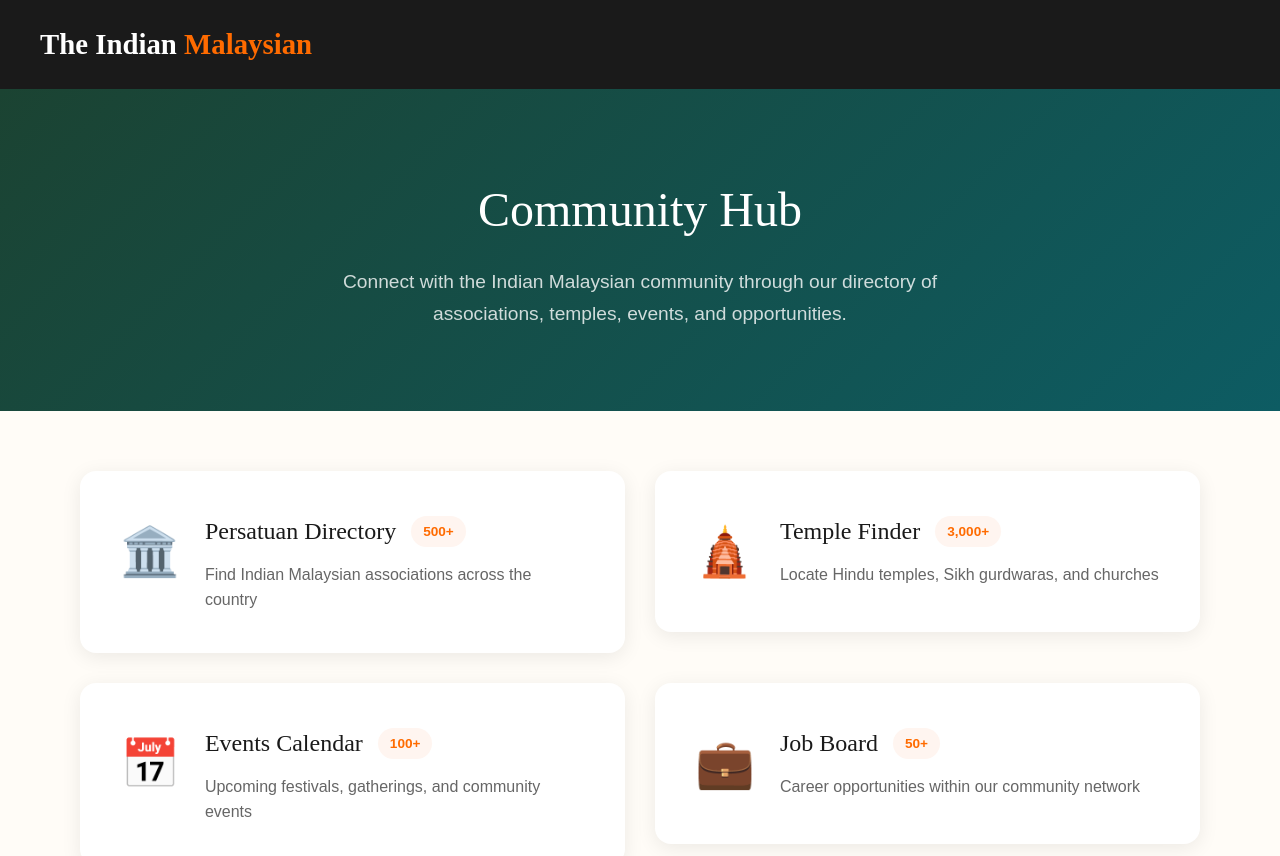
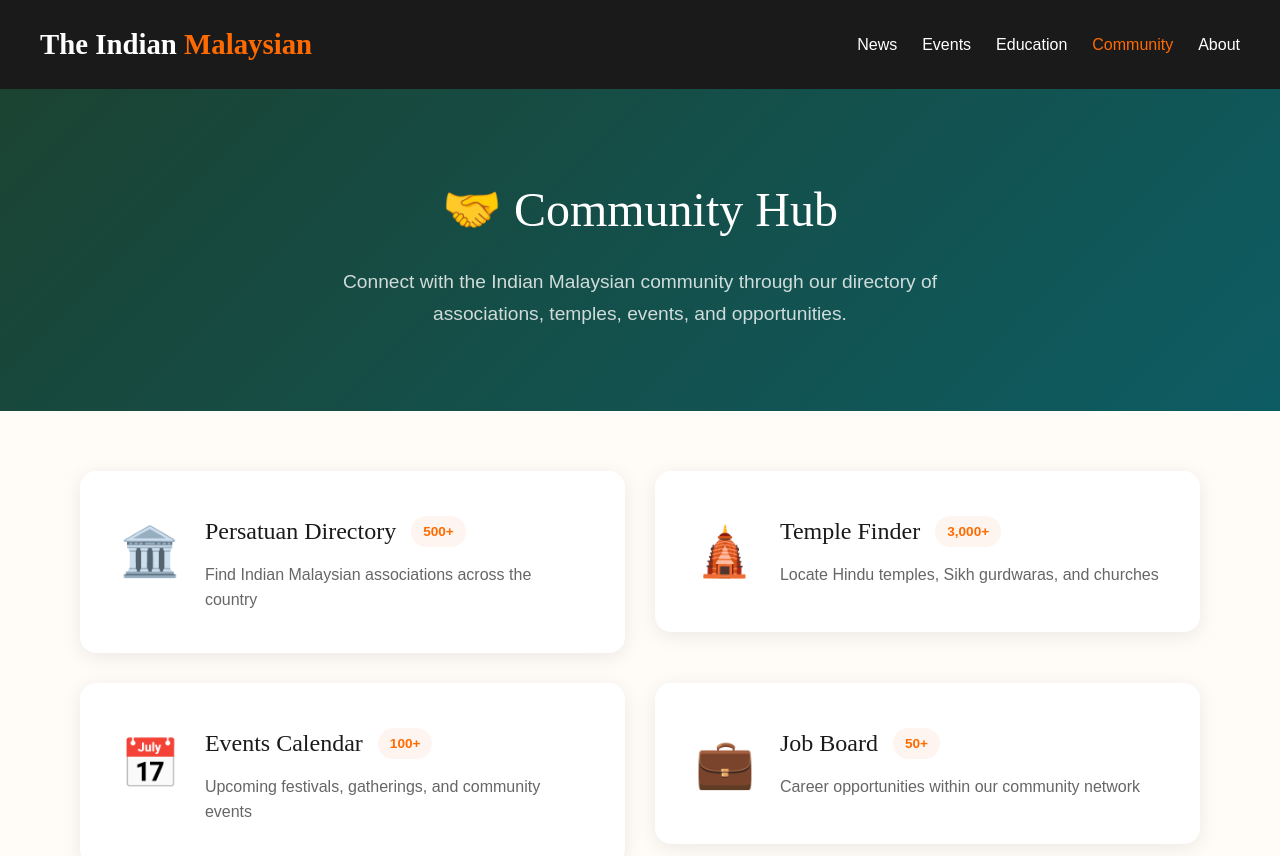
Before and after one commit to riquezajoven12-beep/the-indian-malaysian-asia, a Next.js app: page /community in a window 1280 px wide. Shown: the top 856 px of the page. Built offline with nearby package versions, Linux system fonts and the light colour scheme.

Commit message:
Update page.tsx

```diff
--- a/src/app/community/page.tsx
+++ b/src/app/community/page.tsx
@@ -10,18 +10,25 @@ export default function CommunityPage() {
 
   return (
     <div style={{ minHeight: '100vh', background: '#FFFCF7' }}>
-      {/* Header */}
+      {/* Header with Navigation */}
       <header style={{ background: '#1A1A1A', padding: '20px 40px' }}>
         <div style={{ maxWidth: '1400px', margin: '0 auto', display: 'flex', justifyContent: 'space-between', alignItems: 'center' }}>
           <Link href="/" style={{ fontFamily: "'Playfair Display', serif", fontSize: '1.8rem', fontWeight: 800, color: 'white', textDecoration: 'none' }}>
             The Indian <span style={{ color: '#FF6B00' }}>Malaysian</span>
           </Link>
+          <nav style={{ display: 'flex', gap: '25px' }}>
+            <Link href="/news" style={{ color: 'white', textDecoration: 'none' }}>News</Link>
+            <Link href="/events" style={{ color: 'white', textDecoration: 'none' }}>Events</Link>
+            <Link href="/education" style={{ color: 'white', textDecoration: 'none' }}>Education</Link>
+            <Link href="/community" style={{ color: '#FF6B00', textDecoration: 'none' }}>Community</Link>
+            <Link href="/about" style={{ color: 'white', textDecoration: 'none' }}>About</Link>
+          </nav>
         </div>
       </header>
 
       {/* Hero */}
       <div style={{ background: 'linear-gradient(135deg, #1B4332 0%, #0D5C63 100%)', padding: '80px 40px', textAlign: 'center' }}>
-        <h1 style={{ fontFamily: "'Playfair Display', serif", fontSize: '3rem', color: 'white', marginBottom: '15px' }}>Community Hub</h1>
+        <h1 style={{ fontFamily: "'Playfair Display', serif", fontSize: '3rem', color: 'white', marginBottom: '15px' }}>🤝 Community Hub</h1>
         <p style={{ color: 'rgba(255,255,255,0.8)', fontSize: '1.2rem', maxWidth: '600px', margin: '0 auto' }}>
           Connect with the Indian Malaysian community through our directory of associations, temples, events, and opportunities.
         </p>
@@ -32,7 +39,7 @@ export default function CommunityPage() {
         <div style={{ display: 'grid', gridTemplateColumns: 'repeat(2, 1fr)', gap: '30px' }}>
           {sections.map((section) => (
             <Link key={section.title} href={section.href} style={{ textDecoration: 'none' }}>
-              <div style={{ background: 'white', padding: '40px', borderRadius: '16px', boxShadow: '0 4px 20px rgba(0,0,0,0.08)', display: 'flex', gap: '25px', alignItems: 'flex-start', transition: 'transform 0.3s' }}>
+              <div style={{ background: 'white', padding: '40px', borderRadius: '16px', boxShadow: '0 4px 20px rgba(0,0,0,0.08)', display: 'flex', gap: '25px', alignItems: 'flex-start' }}>
                 <div style={{ fontSize: '3rem' }}>{section.icon}</div>
                 <div>
                   <div style={{ display: 'flex', alignItems: 'center', gap: '15px', marginBottom: '10px' }}>
```
